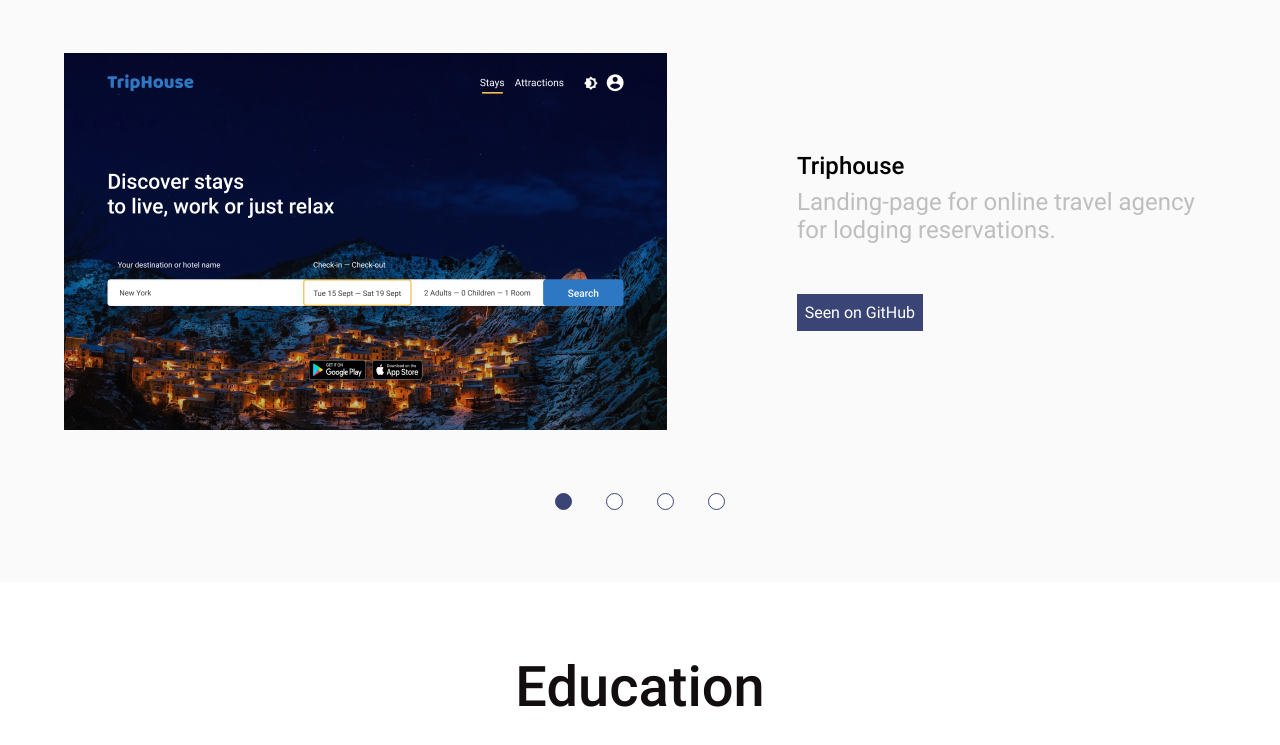
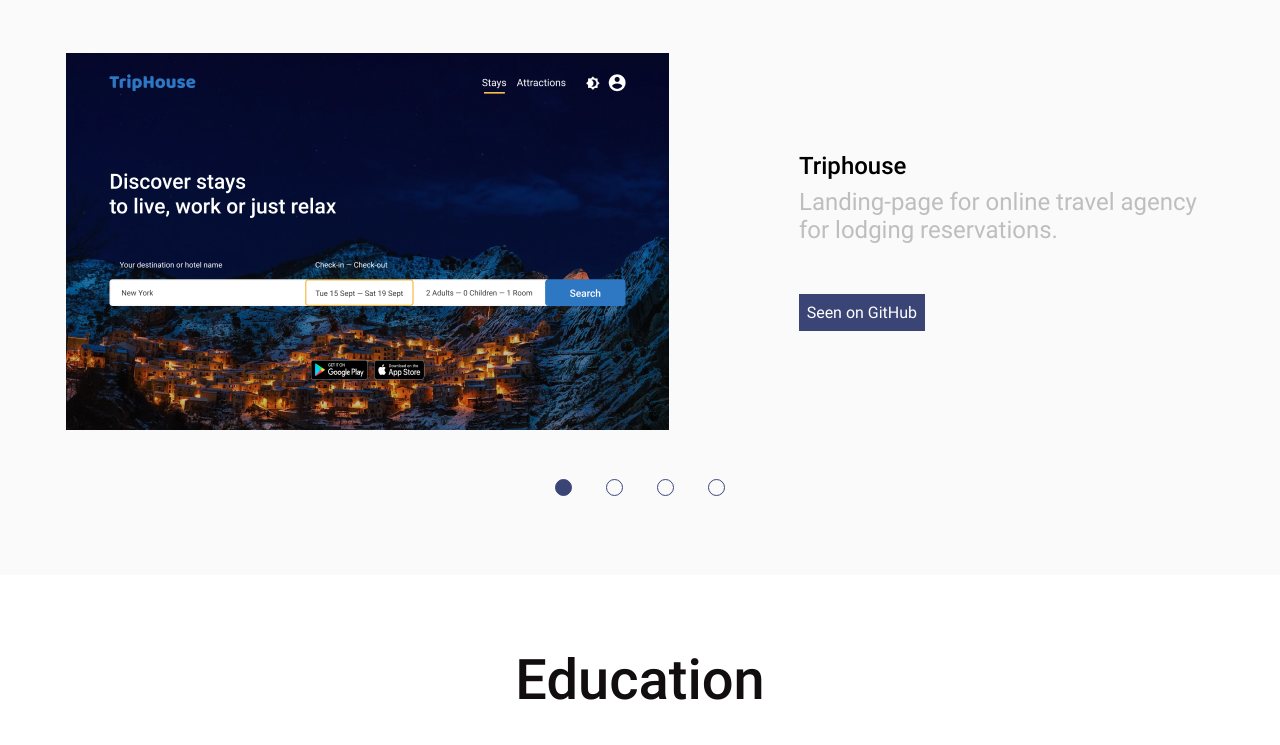
Before and after one commit to stasilyin/resume, a plain HTML site: page index.html in a window 1280 px wide. Shown: the part 2031-2776 px from the top of the page. Drawn offline with nearby package versions, Linux system fonts and the light colour scheme.

Commit message:
change script from jquery to js, change slider

```diff
--- a/css/style.css
+++ b/css/style.css
@@ -160,16 +160,6 @@ h4 {
   display: flex;
   justify-content: center;
   align-items: center;
-}
-.star {
-  fill: #bebebe;
-  width: 26px;
-  height: 26px;
-  text-align: center;
-  cursor: pointer;
-}
-.star.active {
-  fill: black;
 }
 /*expirience-history*/
 .expirience-title {
@@ -354,7 +344,8 @@ h4 {
 .section-project {
   background-color: #fafafa;
 }
-.slick-track {
+
+/* .slick-track {
   display: flex;
 }
 .slick-list {
@@ -381,11 +372,13 @@ h4 {
 }
 .project .slick-dots li.slick-active button {
   background-color: #3a4576;
-  outline: none;
+  outline-style: none;
 }
+*/
 .project-slider {
   display: flex;
   justify-content: space-evenly;
+  min-width: 0;
 }
 .project-desc {
   display: flex;
@@ -412,6 +405,32 @@ h4 {
 .project-desc-text span {
   font-size: 24px;
   color: #bebebe;
+}
+.swiper-pagination {
+  top: 426px;
+}
+.swiper-container {
+  padding-bottom: 145px;
+}
+.swiper-container-horizontal
+  > .swiper-pagination-bullets
+  .swiper-pagination-bullet {
+  width: 17px;
+  height: 17px;
+  line-height: 17px;
+  background-color: transparent;
+  border: 1px solid #3a4576;
+  margin: 0 17px;
+  opacity: 1;
+}
+.swiper-container-horizontal
+  > .swiper-pagination-bullets
+  .swiper-pagination-bullet-active {
+  background-color: #3a4576;
+  outline-style: none;
+}
+.swiper-wrapper {
+  padding-left: 2px;
 }
 /*languages*/
 .section-languages {
--- a/index.html
+++ b/index.html
@@ -12,9 +12,7 @@
     src="https://code.jquery.com/jquery-3.5.1.min.js"
     integrity="sha256-9/aliU8dGd2tb6OSsuzixeV4y/faTqgFtohetphbbj0="
     crossorigin="anonymous"></script>
-    <script src="./js/slick.min.js"></script>
-    </script>
-    <script type="text/javascript" src="./js/script.js"></script>
+    <link rel="stylesheet" href="https://unpkg.com/swiper/swiper-bundle.min.css">
     <link rel="stylesheet" href="./css/style.css" />
 
     <title>Resume</title>
@@ -347,8 +345,9 @@
        <div class="container">
            <a name="project"></a>
            <div class="project-title"><h2>Projects</h2></div>
-           <div class="project">
-               <div class="project-slider">
+           <div class="swiper-container">
+             <div class="swiper-wrapper">
+               <div class="project-slider swiper-slide">
                <div class="project-img">
                    <img src="./img/triphouse-photo.png" alt="triphouse">
                </div>
@@ -364,7 +363,7 @@
                    </div>
                </div>
             </div>
-            <div class="project-slider">
+            <div class="project-slider swiper-slide">
                 <div class="project-img">
                     <img src="./img/triphouse-photo.png" alt="triphouse">
                 </div>
@@ -380,7 +379,7 @@
                     </div>
                 </div>
              </div>
-             <div class="project-slider">
+             <div class="project-slider swiper-slide">
                 <div class="project-img">
                     <img src="./img/triphouse-photo.png" alt="triphouse">
                 </div>
@@ -396,7 +395,7 @@
                     </div>
                 </div>
              </div>
-             <div class="project-slider">
+             <div class="project-slider swiper-slide">
                 <div class="project-img">
                     <img src="./img/triphouse-photo.png" alt="triphouse">
                 </div>
@@ -412,6 +411,8 @@
                     </div>
                 </div>
              </div>
+            </div>
+            <div class="swiper-pagination"></div>
            </div>
        </div>
    </section>
@@ -548,5 +549,7 @@
         </div>
       </div>
     </footer>
+    <script src="https://unpkg.com/swiper/swiper-bundle.min.js"></script>
+    <script type="text/javascript" src="./js/script.js"></script>
   </body>
 </html>
--- a/js/script.js
+++ b/js/script.js
@@ -11,17 +11,42 @@ ratingItemsArray.forEach (item =>
   //request
 })
 );
-$('.skills-btn-wrapper').on('click', function(e){
-    e.preventDefault;
+
+/* $('.skills-btn-wrapper').on('click', function(e){
+    e.preventDefault();
     $(this).toggleClass('skills-btn-active');
     $('.skills-wrapper').toggleClass('skills-wrapper-active');
+}); */
+
+/*Slider initialization*/
+new Swiper('.swiper-container', {
+  pagination: {
+    el: '.swiper-pagination',
+    clickable: true,
+  },
+  grabCursor: true,
+  keyboard: {
+    enable:true,
+    pageUpDown:true,
+  },
+  mousewheel: {
+    sensitivity:1,
+    eventsTarget:".project-slider",
+  }
 });
-$(document).ready(function(){
-$('.project').slick({
-  arrows:false,
-  dots: true,
-  easing: 'ease'
+});
+
+document.querySelector('.skills-btn-wrapper').addEventListener('click',function(e){
+  e.preventDefault();
+  let currentHeight = document.querySelector('.skills-wrapper').offsetHeight;
+  console.log(currentHeight);
+  if (currentHeight == 213) {
+    this.classList.add('skills-btn-active');
+    document.querySelector('.skills-wrapper').classList.add('skills-wrapper-active');
+  }
+  else {
+    this.classList.remove ('skills-btn-active');
+    document.querySelector('.skills-wrapper').classList.remove('skills-wrapper-active');
+  }
 
 });
-});
-});
```
